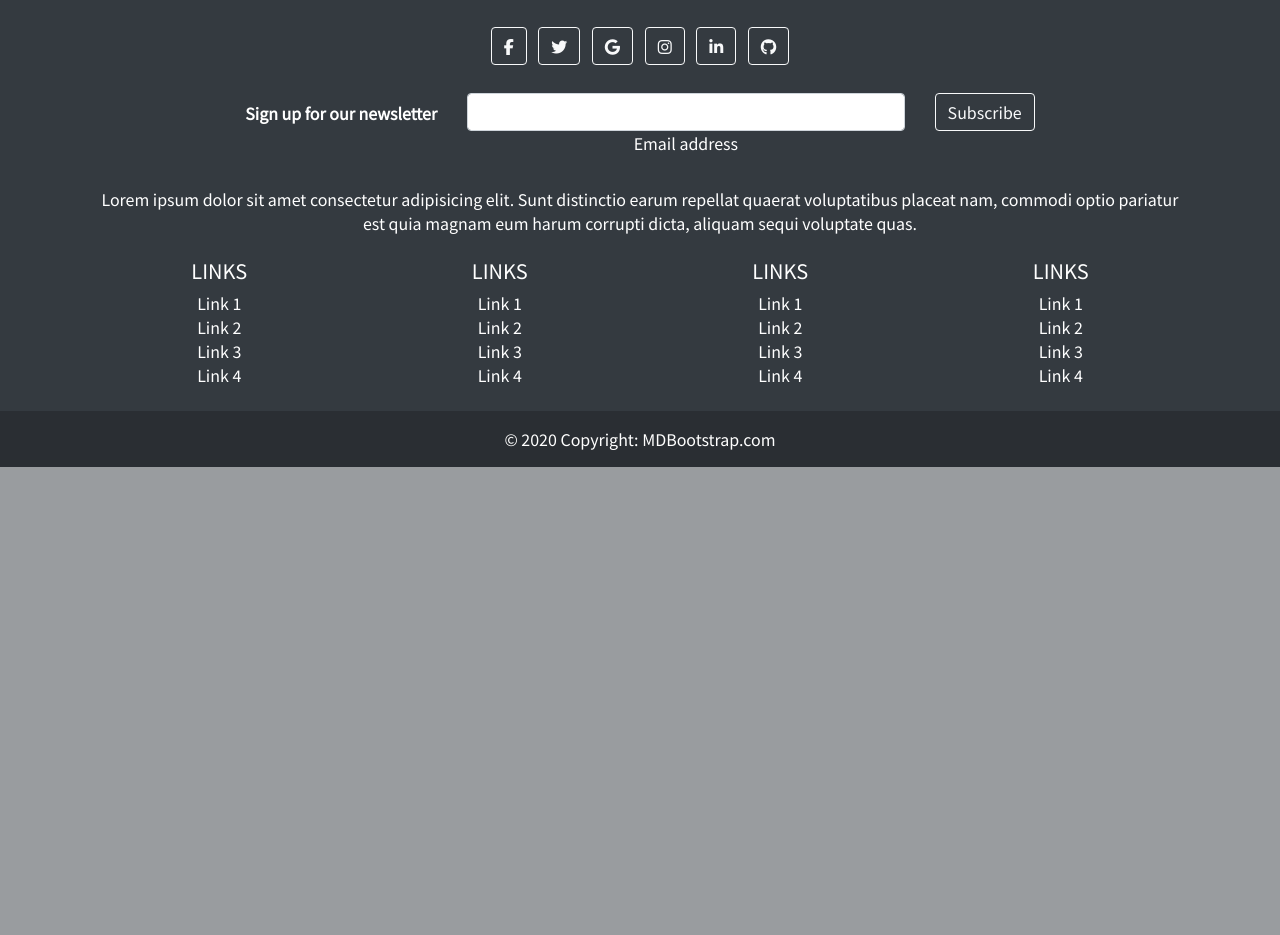
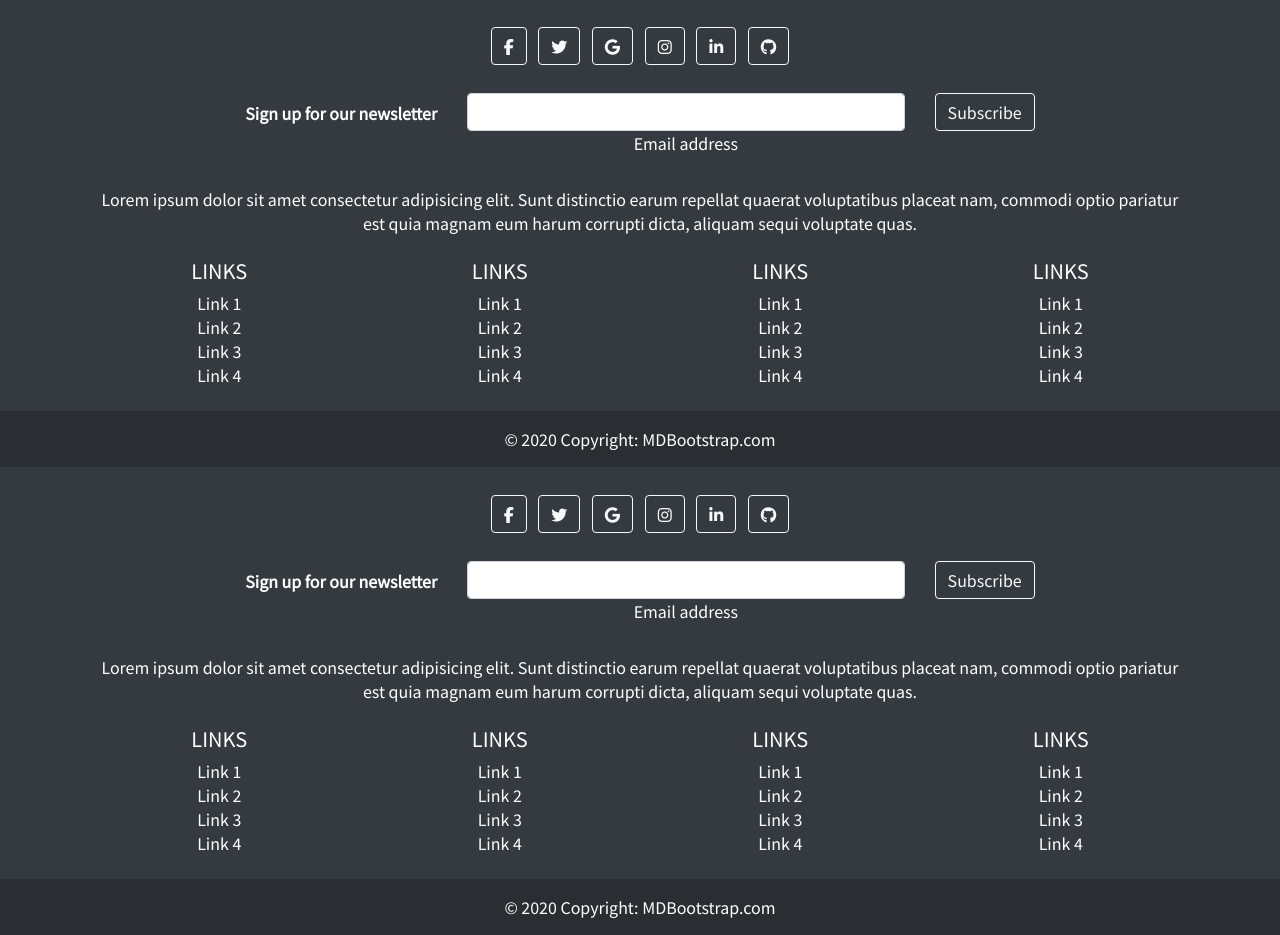
Before and after one commit to markgordon22/Jerseys-for-tims, a Django app: page / in a window 1280 px wide. Shown: the part 965-1900 px from the top of the page. Before the commit the page ends 1432 px from the top, so only its background shows below. Run offline with Django 3.2, Linux system fonts and the light colour scheme; some libraries are stand-ins or nearby versions.

Commit message:
pasted footer in

```diff
--- a/templates/base.html
+++ b/templates/base.html
@@ -129,6 +129,195 @@
     {% block postloadjs %}
     {% endblock %}
 
+      <!-- Footer -->
+<footer class="bg-dark text-center text-white">
+  <!-- Grid container -->
+  <div class="container p-4">
+    <!-- Section: Social media -->
+    <section class="mb-4">
+      <!-- Facebook -->
+      <a class="btn btn-outline-light btn-floating m-1" href="#!" role="button"
+        ><i class="fab fa-facebook-f"></i
+      ></a>
+
+      <!-- Twitter -->
+      <a class="btn btn-outline-light btn-floating m-1" href="#!" role="button"
+        ><i class="fab fa-twitter"></i
+      ></a>
+
+      <!-- Google -->
+      <a class="btn btn-outline-light btn-floating m-1" href="#!" role="button"
+        ><i class="fab fa-google"></i
+      ></a>
+
+      <!-- Instagram -->
+      <a class="btn btn-outline-light btn-floating m-1" href="#!" role="button"
+        ><i class="fab fa-instagram"></i
+      ></a>
+
+      <!-- Linkedin -->
+      <a class="btn btn-outline-light btn-floating m-1" href="#!" role="button"
+        ><i class="fab fa-linkedin-in"></i
+      ></a>
+
+      <!-- Github -->
+      <a class="btn btn-outline-light btn-floating m-1" href="#!" role="button"
+        ><i class="fab fa-github"></i
+      ></a>
+    </section>
+    <!-- Section: Social media -->
+
+    <!-- Section: Form -->
+    <section class="">
+      <form action="">
+        <!--Grid row-->
+        <div class="row d-flex justify-content-center">
+          <!--Grid column-->
+          <div class="col-auto">
+            <p class="pt-2">
+              <strong>Sign up for our newsletter</strong>
+            </p>
+          </div>
+          <!--Grid column-->
+
+          <!--Grid column-->
+          <div class="col-md-5 col-12">
+            <!-- Email input -->
+            <div class="form-outline form-white mb-4">
+              <input type="email" id="form5Example2" class="form-control" />
+              <label class="form-label" for="form5Example2">Email address</label>
+            </div>
+          </div>
+          <!--Grid column-->
+
+          <!--Grid column-->
+          <div class="col-auto">
+            <!-- Submit button -->
+            <button type="submit" class="btn btn-outline-light mb-4">
+              Subscribe
+            </button>
+          </div>
+          <!--Grid column-->
+        </div>
+        <!--Grid row-->
+      </form>
+    </section>
+    <!-- Section: Form -->
+
+    <!-- Section: Text -->
+    <section class="mb-4">
+      <p>
+        Lorem ipsum dolor sit amet consectetur adipisicing elit. Sunt distinctio earum
+        repellat quaerat voluptatibus placeat nam, commodi optio pariatur est quia magnam
+        eum harum corrupti dicta, aliquam sequi voluptate quas.
+      </p>
+    </section>
+    <!-- Section: Text -->
+
+    <!-- Section: Links -->
+    <section class="">
+      <!--Grid row-->
+      <div class="row">
+        <!--Grid column-->
+        <div class="col-lg-3 col-md-6 mb-4 mb-md-0">
+          <h5 class="text-uppercase">Links</h5>
+
+          <ul class="list-unstyled mb-0">
+            <li>
+              <a href="#!" class="text-white">Link 1</a>
+            </li>
+            <li>
+              <a href="#!" class="text-white">Link 2</a>
+            </li>
+            <li>
+              <a href="#!" class="text-white">Link 3</a>
+            </li>
+            <li>
+              <a href="#!" class="text-white">Link 4</a>
+            </li>
+          </ul>
+        </div>
+        <!--Grid column-->
+
+        <!--Grid column-->
+        <div class="col-lg-3 col-md-6 mb-4 mb-md-0">
+          <h5 class="text-uppercase">Links</h5>
+
+          <ul class="list-unstyled mb-0">
+            <li>
+              <a href="#!" class="text-white">Link 1</a>
+            </li>
+            <li>
+              <a href="#!" class="text-white">Link 2</a>
+            </li>
+            <li>
+              <a href="#!" class="text-white">Link 3</a>
+            </li>
+            <li>
+              <a href="#!" class="text-white">Link 4</a>
+            </li>
+          </ul>
+        </div>
+        <!--Grid column-->
+
+        <!--Grid column-->
+        <div class="col-lg-3 col-md-6 mb-4 mb-md-0">
+          <h5 class="text-uppercase">Links</h5>
+
+          <ul class="list-unstyled mb-0">
+            <li>
+              <a href="#!" class="text-white">Link 1</a>
+            </li>
+            <li>
+              <a href="#!" class="text-white">Link 2</a>
+            </li>
+            <li>
+              <a href="#!" class="text-white">Link 3</a>
+            </li>
+            <li>
+              <a href="#!" class="text-white">Link 4</a>
+            </li>
+          </ul>
+        </div>
+        <!--Grid column-->
+
+        <!--Grid column-->
+        <div class="col-lg-3 col-md-6 mb-4 mb-md-0">
+          <h5 class="text-uppercase">Links</h5>
+
+          <ul class="list-unstyled mb-0">
+            <li>
+              <a href="#!" class="text-white">Link 1</a>
+            </li>
+            <li>
+              <a href="#!" class="text-white">Link 2</a>
+            </li>
+            <li>
+              <a href="#!" class="text-white">Link 3</a>
+            </li>
+            <li>
+              <a href="#!" class="text-white">Link 4</a>
+            </li>
+          </ul>
+        </div>
+        <!--Grid column-->
+      </div>
+      <!--Grid row-->
+    </section>
+    <!-- Section: Links -->
+  </div>
+  <!-- Grid container -->
+
+  <!-- Copyright -->
+  <div class="text-center p-3" style="background-color: rgba(0, 0, 0, 0.2);">
+    © 2020 Copyright:
+    <a class="text-white" href="https://mdbootstrap.com/">MDBootstrap.com</a>
+  </div>
+  <!-- Copyright -->
+</footer>
+<!-- Footer -->
+
+
 
 
 
```
